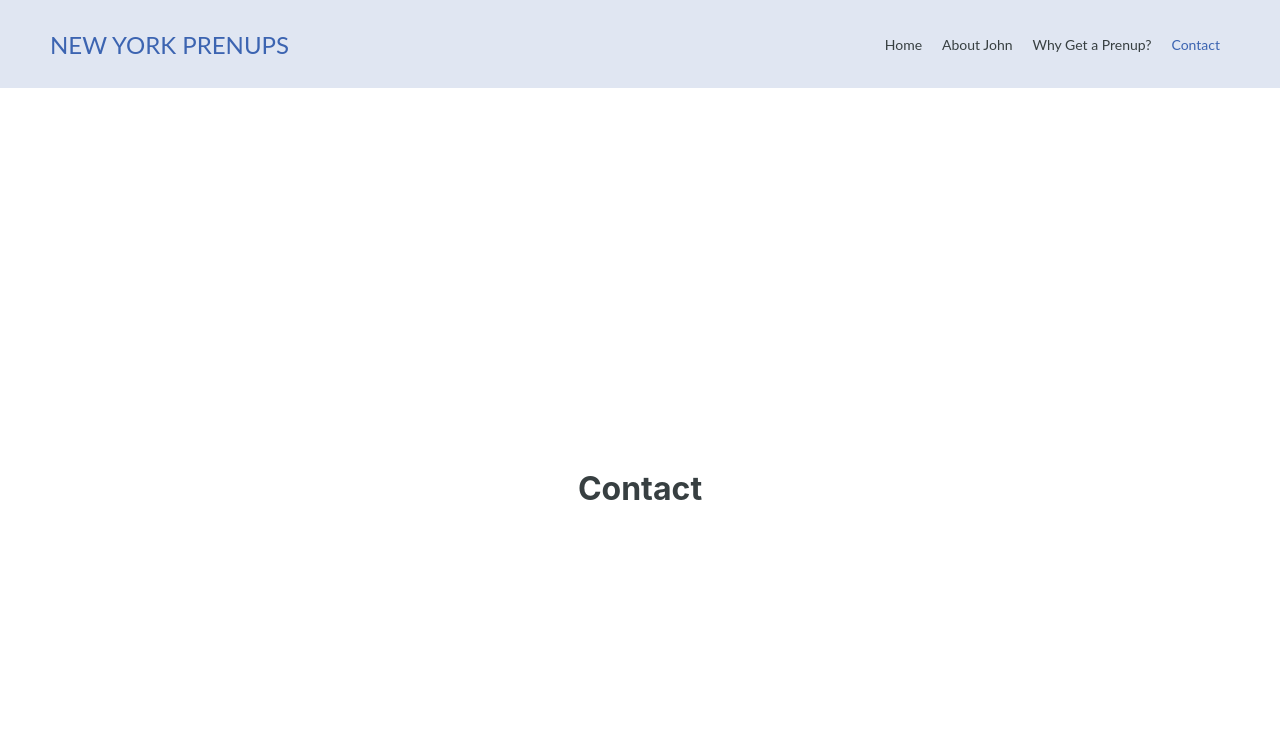
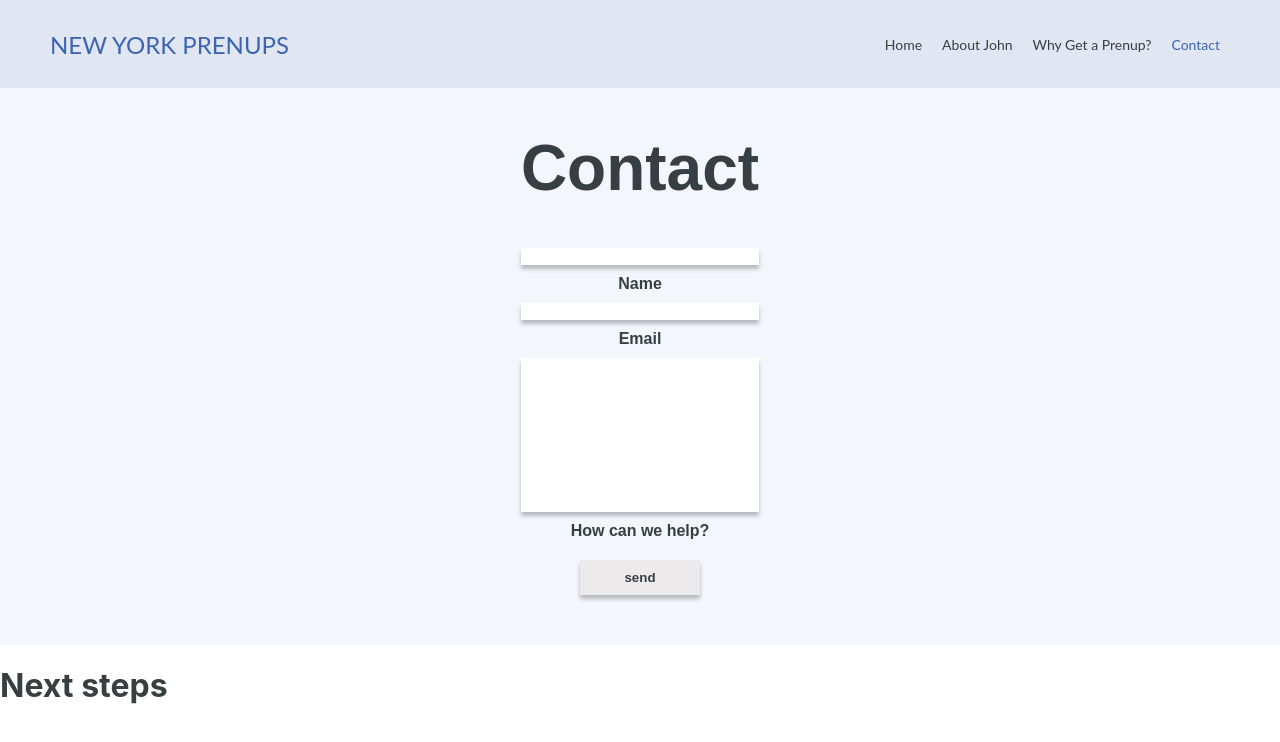
Before and after one commit to joelsrubin/john_tuffs_site, a Next.js app: page /contact in a window 1280 px wide. Shown: the top 742 px of the page. Built offline with nearby package versions, Linux system fonts and the light colour scheme.

Commit message:
contact page added with inputs and styling

```diff
--- a/components/layout/index.js
+++ b/components/layout/index.js
@@ -19,7 +19,7 @@ export default function Layout({ children }) {
           NEW YORK PRENUPS
       </title>
       </Head>
-      <body>
+      <div>
         <header className={styles.container}>
           <Link href="/">
             <span className={styles.title}>NEW YORK PRENUPS</span>
@@ -42,7 +42,7 @@ export default function Layout({ children }) {
         <main>
           {children}
         </main>
-      </body>
+      </div>
     </>
   );
 }
--- a/pages/contact.js
+++ b/pages/contact.js
@@ -1,9 +1,36 @@
+import styles from '../styles/contact.module.css';
+import { useState } from 'react';
+
 export default function Contact() {
+  const [name, setName] = useState('');
+  const [email, setEmail] = useState('');
+  const [message, setMessage] = useState('');
+
+
+
+  console.log({ name, email, message });
   return (
     <div className="container">
-      <main>
+      <main className={styles.top}>
         <div>
-          <h1>Contact</h1>
+          <h1 className={styles.title}>Contact</h1>
+          <form className={styles.form}>
+
+            <input type="text" name="name" onChange={(e) => setName(e.target.value)} />
+            <span className={styles.label}>Name</span>
+
+            <input type="email" name="email" onChange={(e) => setEmail(e.target.value)} />
+            <span className={styles.label}>Email</span>
+
+            <textarea rows="10" name="message" onChange={(e) => setMessage(e.target.value)} />
+            <span className={styles.label}>How can we help?</span>
+            <button className={styles.submit}>send</button>
+          </form>
+        </div>
+      </main>
+      <main classname={styles.bottom}>
+        <div>
+          <h1>Next steps</h1>
         </div>
       </main>
     </div>
--- /dev/null
+++ b/styles/contact.module.css
@@ -0,0 +1,54 @@
+.top {
+  height: 75%;
+  width: 100%;
+  display: flex;
+  flex-direction: row;
+  justify-content: center;
+  align-items: center;
+  background-color: rgb(243, 246, 250);
+  font-family: 'Mulish', sans-serif;
+
+}
+
+.bottom {
+  height: 25%;
+  width: 100%;
+  display: flex;
+  flex-direction: row;
+  justify-content: center;
+  align-items: center;
+  background-color: white;
+  font-family: 'Mulish', sans-serif;
+}
+
+.title {
+  font-size: 64px;
+}
+
+.form {
+  display: flex;
+  flex-direction: column;
+}
+
+.label {
+  font-size: 24;
+  text-align: center;
+  margin: 10px;
+  font-weight: 700;
+}
+
+.submit {
+  font-weight: 600;
+  outline: none;
+  width: 50%;
+  align-self: center;
+  border: none;
+  color: var(--black);
+  background: #ECEAEA;
+  box-shadow: 0px 4px 4px rgba(0, 0, 0, 0.25);
+  margin-bottom: 50px;
+}
+
+.submit:hover{
+  background: white;
+}
--- a/styles/globals.css
+++ b/styles/globals.css
@@ -21,15 +21,17 @@ html,body {
   @import url('https://fonts.googleapis.com/css2?family=Mulish:ital,wght@0,200;0,300;0,400;0,500;0,600;0,700;0,800;0,900;1,200;1,300;1,400;1,500;1,600;1,700;1,800;1,900&display=swap');
 
 .container {
-  height: 100vh;
-  padding: 0 0.5rem;
+  /* height: 100vh;
   display: flex;
   flex-direction: column;
   justify-content: center;
-  align-items: center;
+  align-items: center; */
   color: var(--black)
 }
 
+header {
+  width: 100%;
+}
 
 
 footer {
@@ -166,6 +168,17 @@ button:active {
   background-color: rgb(243, 246, 250);
 }
 
+input {
+  border: none;
+  box-shadow: 0px 4px 4px rgba(0, 0, 0, 0.25);
+}
+
+textarea {
+  resize: none;
+  border: none;
+  box-shadow: 0px 4px 4px rgba(0, 0, 0, 0.25);
+}
+
 @media (max-width: 600px) {
   .grid {
     width: 100%;
--- a/styles/home.module.css
+++ b/styles/home.module.css
@@ -1,5 +1,6 @@
 .top {
   height: 100vh;
+  width: 100%;
   display: flex;
   flex-direction: row;
   justify-content: center;
@@ -11,6 +12,7 @@
 
 .bottom {
   height: 100vh;
+  width: 100%;
   display: flex;
   flex-direction: row;
   justify-content: center;
@@ -42,10 +44,12 @@
 
 .bottomLeft {
   width: 50vw;
+  align-items: center;
+  justify-self: center;
   display: flex;
-  justify-content: center;
   flex-direction: column;
-  margin-left: 100px;
+
+  text-align: center;
 }
 
 .buttonContainer {
```
